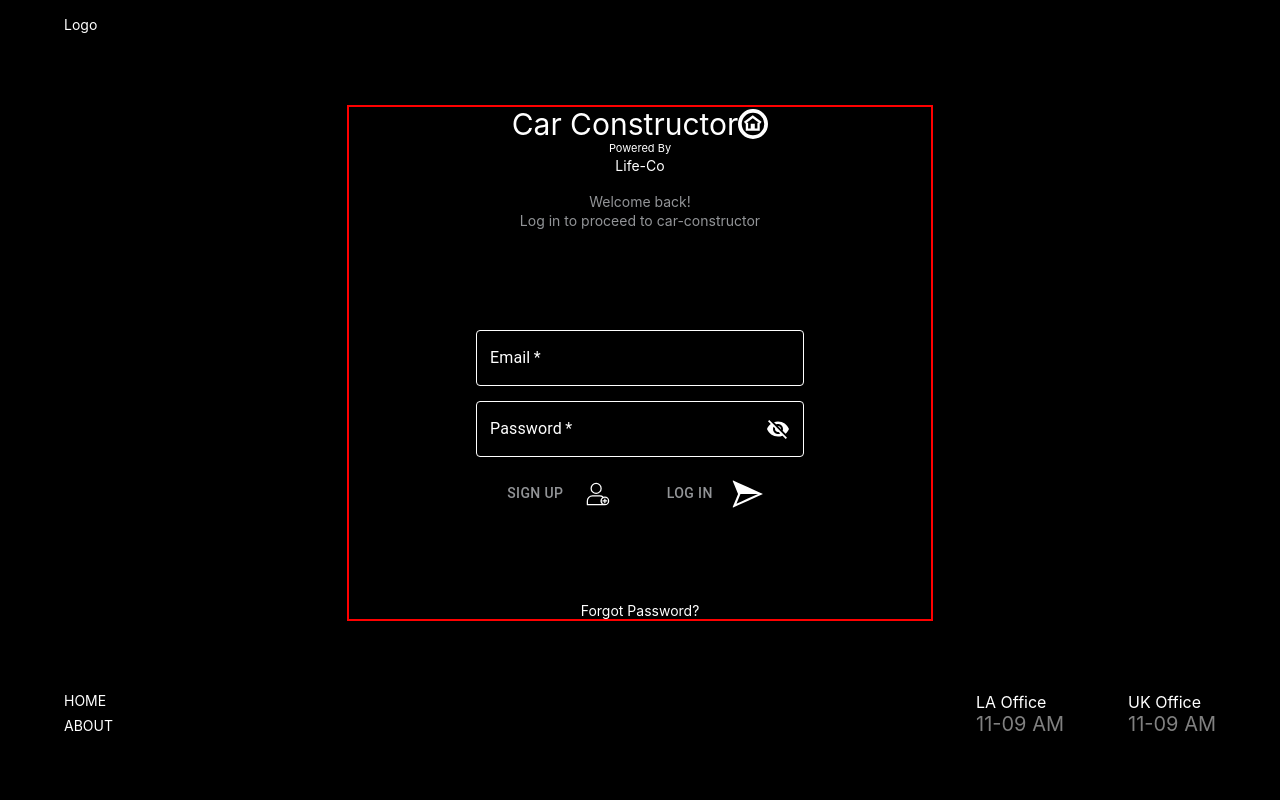
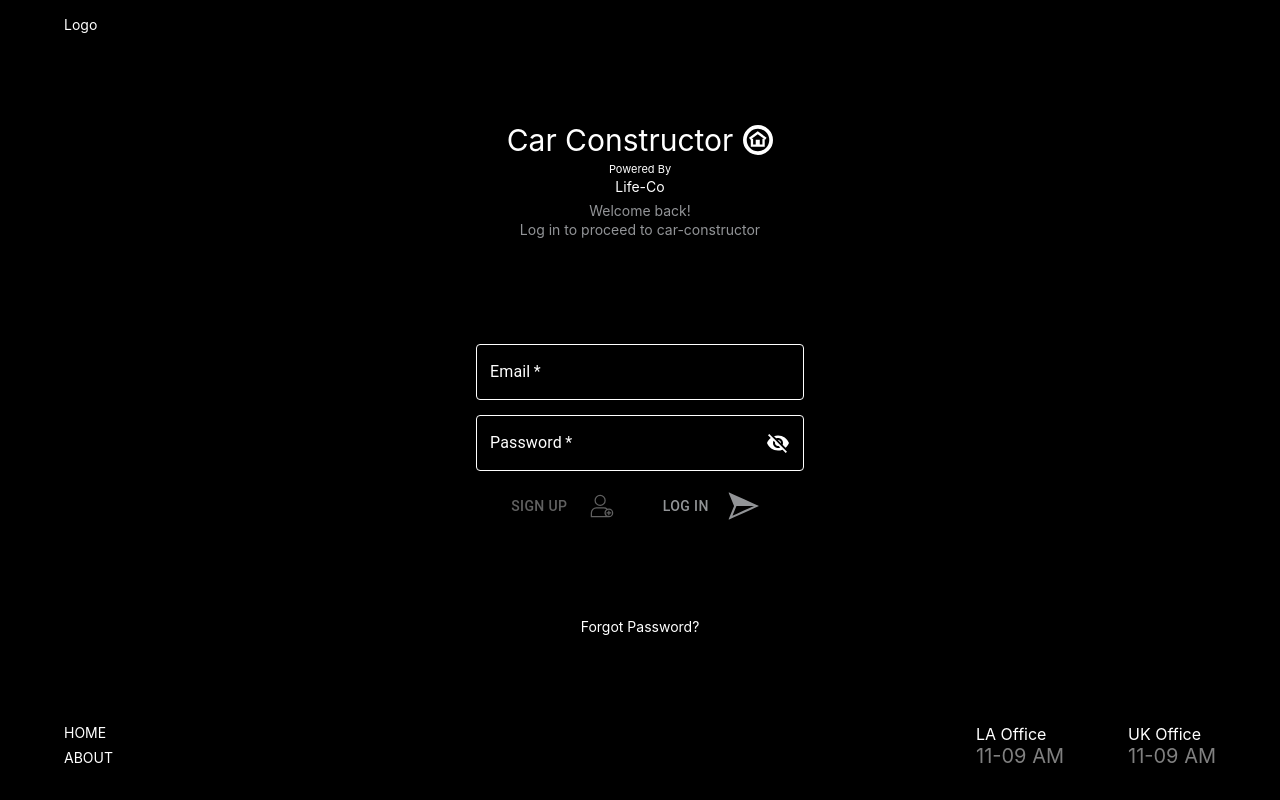
Before and after one commit to Alexnorvag/car-constructor-local, a React (Create React App) app: page /login in a window 1280 px wide. Built offline with nearby package versions, Linux system fonts and the light colour scheme.

Commit message:
added: login screen

```diff
--- a/src/components/AuthContainer/components/AuthContainerFormButtons.tsx
+++ b/src/components/AuthContainer/components/AuthContainerFormButtons.tsx
@@ -12,7 +12,7 @@ const AuthContainerFormButtons = ({
   buttons,
 }: AuthContainerFormButtonsProps) => {
   return (
-    <Box display="flex" justifyContent="space-evenly">
+    <Box display="flex" justifyContent="space-evenly" flex='1'>
       {buttons.map((buttonProps) =>
         buttonProps.icon ? (
           <AuthContainerFormIconButton
--- a/src/components/AuthContainer/components/AuthContainerIconButton.tsx
+++ b/src/components/AuthContainer/components/AuthContainerIconButton.tsx
@@ -6,6 +6,7 @@ import {
   Typography,
   Button,
 } from "@material-ui/core";
+import { grey } from "@material-ui/core/colors";
 import clsx from "clsx";
 import { FC } from "react";
 import { Link } from "react-router-dom";
@@ -13,36 +14,36 @@ import { Link } from "react-router-dom";
 const useStyles = makeStyles((theme) =>
   createStyles({
     button: {
+      padding: 0,
       "& svg": {
         padding: 10,
         height: 30,
         width: 30,
         borderRadius: "50%",
         overflow: "visible",
+        fill: theme.palette.primary.main,
+      },
+
+      "&:hover": {
+        color: theme.palette.primary.light,
+        transition: "color .2s ease",
+
+        "& svg": {
+          fill: theme.palette.primary.light,
+          transition: "fill .1s ease",
+        },
       },
     },
     primary: {
       color: theme.palette.primary.main,
-      "&:hover": {
-        transition: "color .2s ease",
-        color: theme.palette.primary.light,
-
-        "& svg": {
-          transition: "background .2s ease",
-          background: theme.palette.primary.main,
-        },
+      "& svg": {
+        fill: theme.palette.primary.main,
       },
     },
     secondary: {
-      color: theme.palette.primary.main,
-      "&:hover": {
-        transition: "color .2s ease",
-        color: theme.palette.primary.light,
-
-        "& svg": {
-          transition: "background .2s ease",
-          background: theme.palette.primary.main,
-        },
+      color: grey[700],
+      "& svg": {
+        fill: grey[700],
       },
     },
     iconButtonLabel: {
--- a/src/components/AuthContainer/index.tsx
+++ b/src/components/AuthContainer/index.tsx
@@ -12,7 +12,6 @@ import clsx from "clsx";
 import { Link } from "react-router-dom";
 
 import Route from "../../routes/types";
-// import Footer from "../Footer";
 import {
   AuthContainerButtonProps,
   AuthContainerInputProps,
@@ -39,7 +38,6 @@ const useStyles = makeStyles((theme: Theme) =>
       flexDirection: "column",
       color: theme.palette.common.white,
       position: "relative",
-      border: "2px solid red",
       // background: "white",
       // borderRadius: 8,
       [theme.breakpoints.down(480)]: {
@@ -61,9 +59,11 @@ const useStyles = makeStyles((theme: Theme) =>
       flexDirection: "column",
       alignItems: "center",
       width: "100%",
+      gap: 5,
     },
     titleWrapper: {
       display: "flex",
+      gap: 10,
     },
     title: {
       fontSize: 30,
@@ -78,7 +78,6 @@ const useStyles = makeStyles((theme: Theme) =>
       display: "flex",
       flexDirection: "column",
       alignItems: "center",
-      marginBottom: 17,
       "& > span": {
         fontSize: 14,
         lineHeight: "19px",
@@ -104,7 +103,6 @@ const useStyles = makeStyles((theme: Theme) =>
     },
     error: {
       height: 19,
-      marginTop: 10,
       color: theme.palette.error.dark,
       opacity: 0,
       transition: "opacity .1s ease",
@@ -153,6 +151,9 @@ const useStyles = makeStyles((theme: Theme) =>
       maxHeight: 275,
     },
     form: {
+      display: "flex",
+      flexWrap: "wrap",
+      gap: 10,
       width: "100%",
     },
     hidden: {
--- a/src/components/Footer/Footer.tsx
+++ b/src/components/Footer/Footer.tsx
@@ -1,14 +1,29 @@
 import { FC } from "react";
-import Box from "@material-ui/core/Box";
+import { Box, createStyles, makeStyles, useTheme } from "@material-ui/core";
+
 import FooterNavigation from "../FooterNavigation";
 import TimeSpan from "../TimeSpan";
-import { useTheme } from "@material-ui/core";
+
+const useStyles = makeStyles((theme) =>
+  createStyles({
+    root: {
+      paddingInline: theme.spacing(8),
+      paddingTop: theme.spacing(2),
+      paddingBottom: theme.spacing(4),
+      [theme.breakpoints.down("xs")]: {
+        paddingInline: theme.spacing(1),
+        paddingBlock: theme.spacing(2),
+      },
+    },
+  })
+);
 
 export const Footer: FC = () => {
   const theme = useTheme();
+  const classes = useStyles();
 
   return (
-    <Box pt={2} pb={8} px={8} display="flex" justifyContent="space-between">
+    <Box className={classes.root} display="flex" justifyContent="space-between">
       <FooterNavigation />
       <Box display="flex">
         <Box color={theme.palette.common.white} mr={8}>
```
